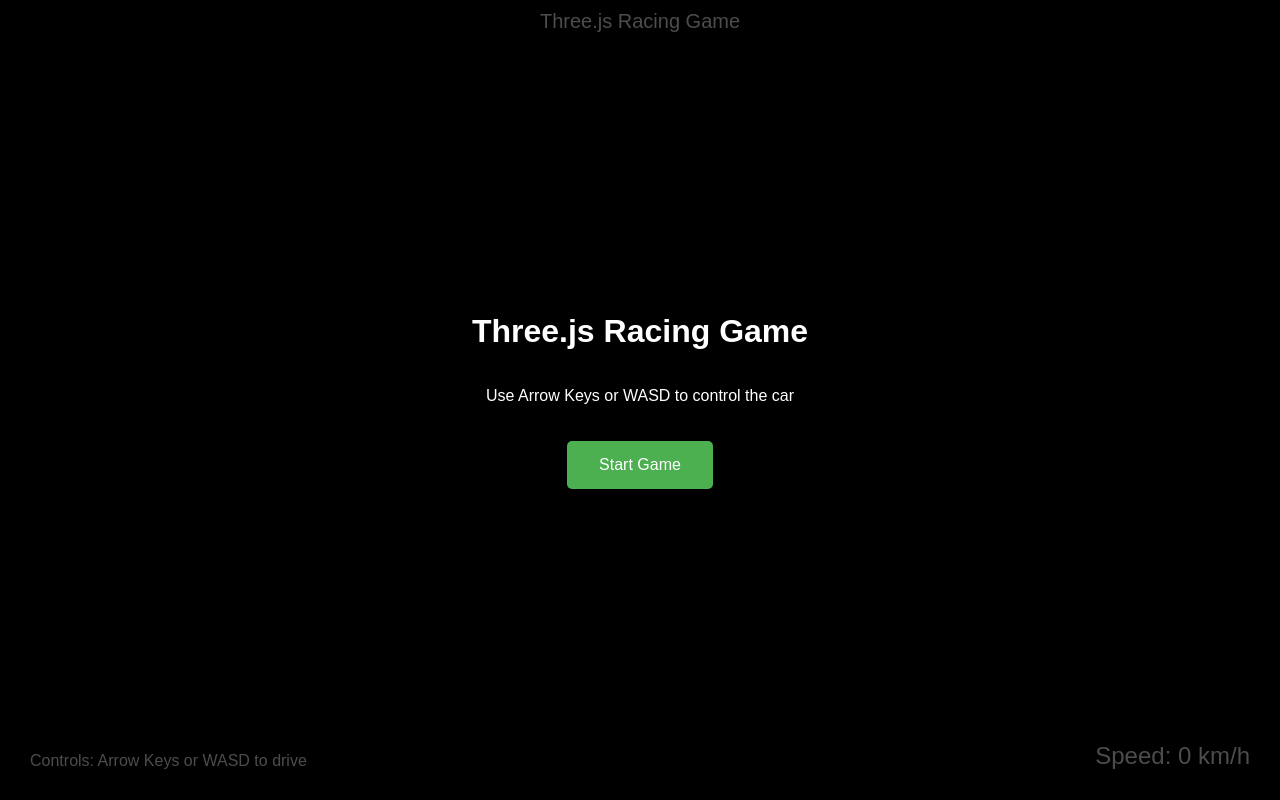
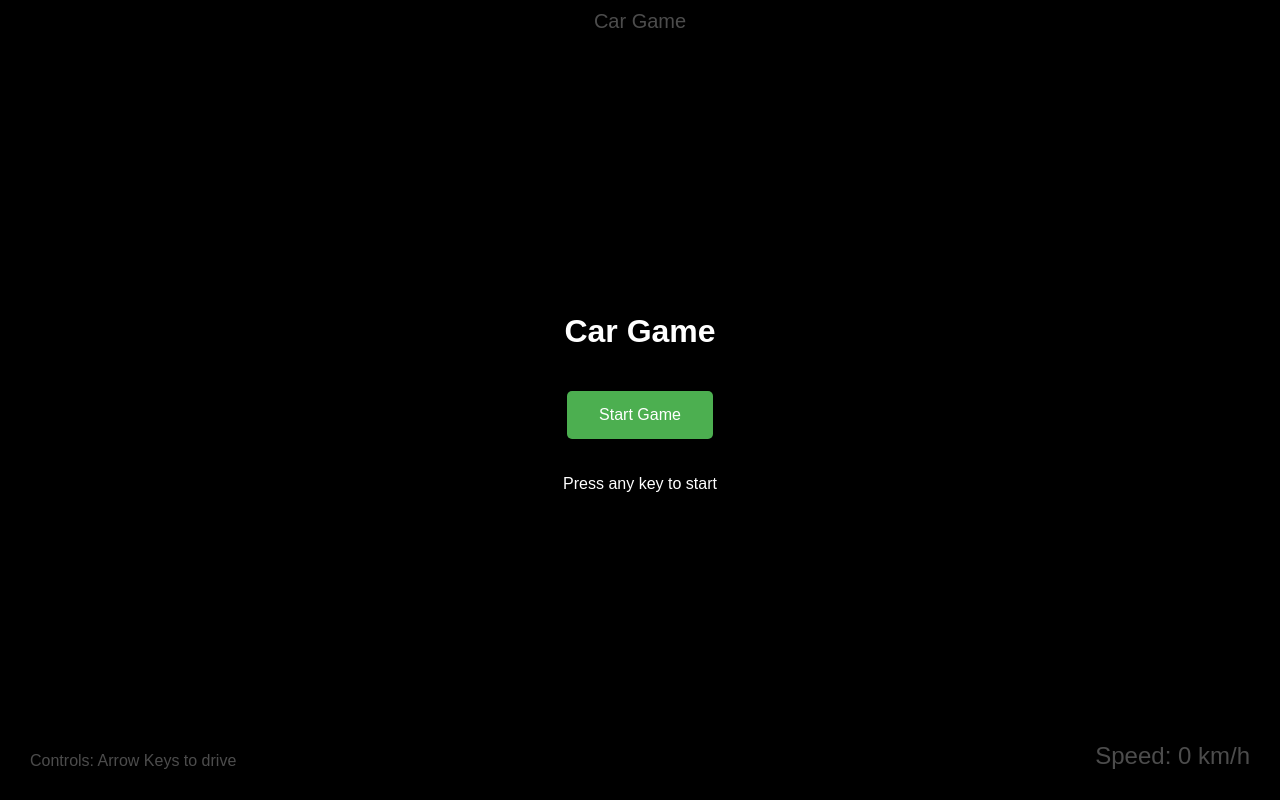
Before and after one commit to lvwzhen/car-game, a plain HTML site: page index.html in a window 1280 px wide. Drawn offline with nearby package versions, Linux system fonts and the light colour scheme.

Commit message:
Update game UI and start screen, add key-based game start

```diff
--- a/index.html
+++ b/index.html
@@ -72,13 +72,13 @@
     </style>
 </head>
 <body>
-    <div id="info">Three.js Racing Game</div>
+    <div id="info">Car Game</div>
     <div id="speed">Speed: 0 km/h</div>
-    <div id="controls">Controls: Arrow Keys or WASD to drive</div>
+    <div id="controls">Controls: Arrow Keys to drive</div>
     <div id="startScreen">
-        <h1>Three.js Racing Game</h1>
-        <p>Use Arrow Keys or WASD to control the car</p>
+        <h1>Car Game</h1>
         <button id="startButton">Start Game</button>
+        <p>Press any key to start</p>
     </div>
 
     <script src="https://cdnjs.cloudflare.com/ajax/libs/three.js/r128/three.min.js"></script>
@@ -131,7 +131,13 @@
 
             // Setup event listeners
             window.addEventListener('resize', onWindowResize);
-            document.addEventListener('keydown', (event) => keys[event.code] = true);
+            document.addEventListener('keydown', (event) => {
+                keys[event.code] = true;
+                // Any key can start the game
+                if (!gameStarted) {
+                    startGame();
+                }
+            });
             document.addEventListener('keyup', (event) => keys[event.code] = false);
 
             // Start button event listener
```
